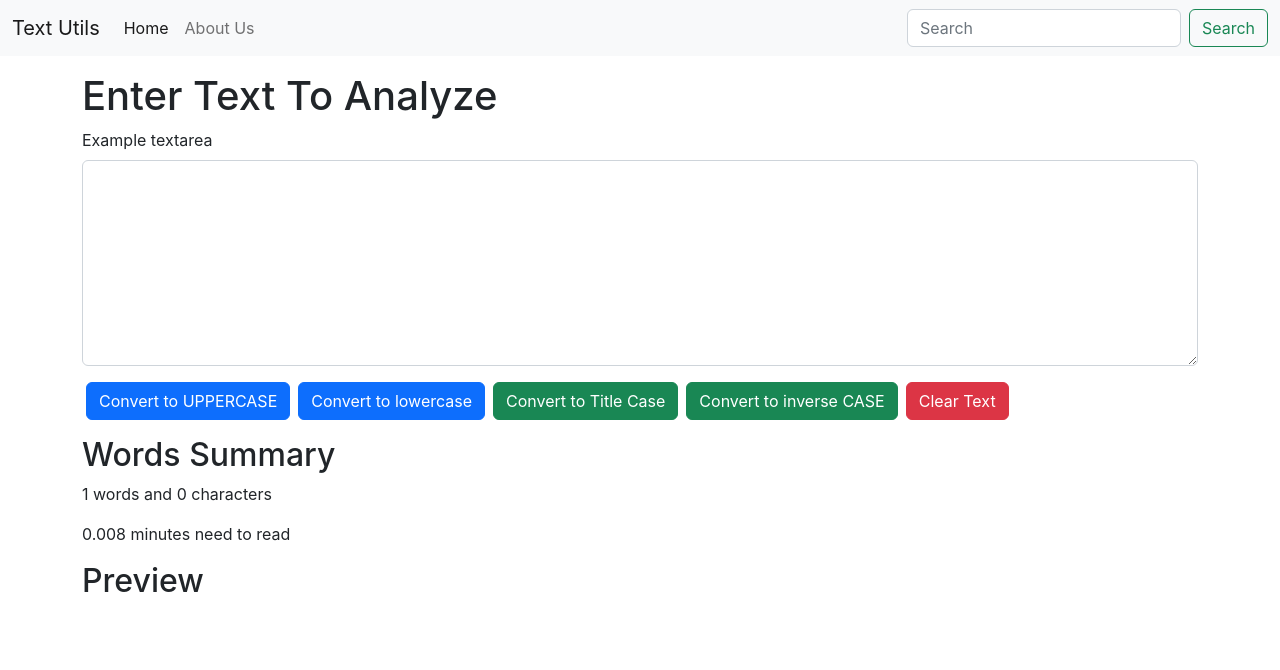
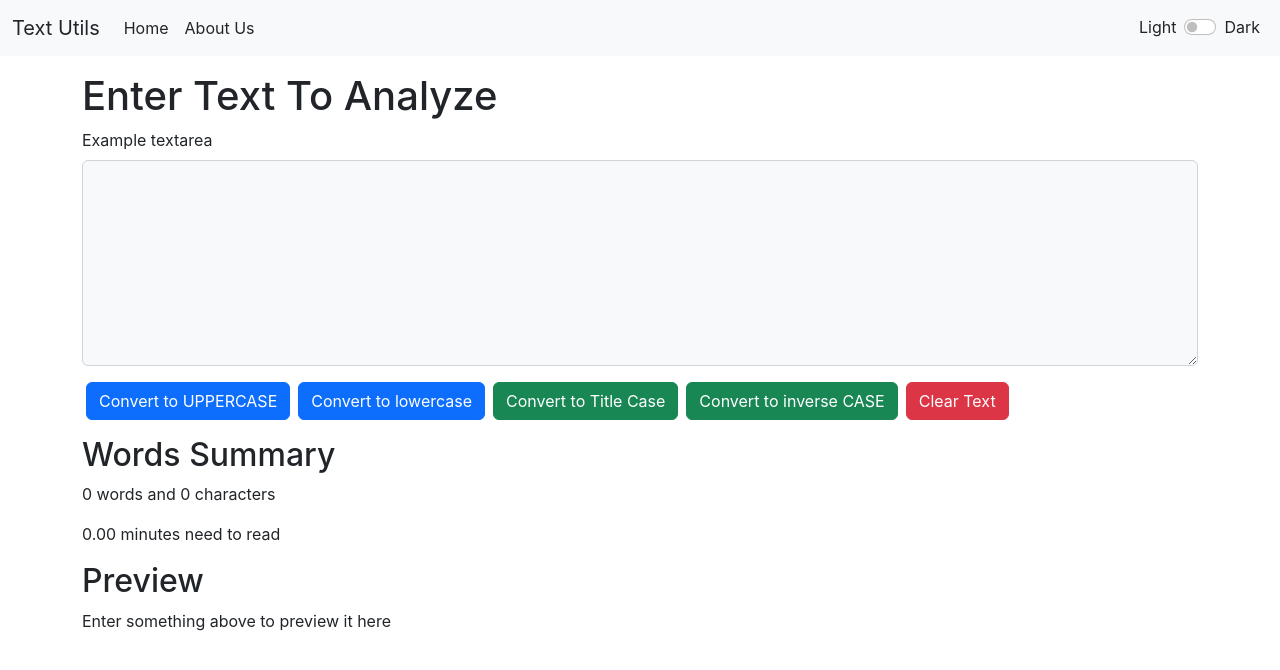
Before and after one commit to hassanimran1011/practice-app, a React (Create React App) app: page / in a window 1280 px wide. Shown: the top 670 px of the page. Built offline with nearby package versions, Linux system fonts and the light colour scheme.

Commit message:
components added

```diff
--- a/src/App.js
+++ b/src/App.js
@@ -1,16 +1,54 @@
-
+import React, { useState, useEffect } from 'react';
 import './App.css';
+import AboutUs from './components/AboutUs';
+import Alert from './components/Alert';
 import Navbar from './components/Navbar';
 import TextForm from './components/TextForm';
 
 const App = () =>{
+  const [bgStyle, setBgStyle] = useState("bg-light");
+  const [textStyle, setTextStyle] = useState("text-dark");
+  const [status, setStatus] = useState("light");
+  const [alert, setAlert] = useState(null);
+
+  useEffect(()=>{
+    setInterval(()=>{
+      setAlert(null);
+    },2000);
+  },[alert]);
+
+  const showAlert = (message, type) => {
+    setAlert({
+      msg:message,
+      type:type
+    });
+
+  }
+
+  const handleTheOnChange = () =>{
+    if(status === "dark"){
+        setBgStyle("bg-light");
+        setTextStyle("text-dark");
+        setStatus("light");
+        document.body.style.backgroundColor="#ededed";
+        showAlert("Light mode enabled","dark");
+    }else{
+        setBgStyle("bg-dark");
+        setTextStyle("text-light");
+        setStatus("dark");
+        document.body.style.backgroundColor="#202124";
+        showAlert("Dark mode enabled","light");
+    }
+}
 
   return(
       <>
-        <Navbar title='Text Utils' aboutText='About Us'/>
+        <Navbar title='Text Utils' aboutText='About Us' bgStyle={bgStyle} textStyle={textStyle} handleTheOnChange={handleTheOnChange}  />
+        <Alert alert={alert}/>
         <div className='container my-3'>
-          <TextForm heading="Enter Text To Analyze" />
+          <TextForm heading="Enter Text To Analyze" bgStyle={bgStyle} textStyle={textStyle}/>
         </div>
+        {/* <AboutUs heading="About Text Utils" bgStyle={bgStyle} textStyle={textStyle}/> */}
       </>
 
   );
--- /dev/null
+++ b/src/components/AboutUs.js
@@ -0,0 +1,53 @@
+import React from 'react';
+
+const AboutUs = (props) => {
+  return (
+    <>
+
+        <div className='conatiner my-3 col-md-8 offset-md-2'>
+        <h1 className={"my-3 "+props.textStyle}>{props.heading}</h1>
+            <div className="accordion" id="accordionExample">
+                <div className="accordion-item">
+                    <h2 className="accordion-header" id="headingOne">
+                    <button className={props.textStyle +" accordion-button " + props.bgStyle} type="button" data-bs-toggle="collapse" data-bs-target="#collapseOne" aria-expanded="true" aria-controls="collapseOne">
+                        Accordion Item #1
+                    </button>
+                    </h2>
+                    <div id="collapseOne" className={` ${props.textStyle } ${props.bgStyle} accordion-collapse collapse `} aria-labelledby="headingOne" data-bs-parent="#accordionExample">
+                    <div className="accordion-body">
+                        <strong>This is the first item's accordion body.</strong> It is shown by default, until the collapse plugin adds the appropriate classes that we use to style each element. These classes control the overall appearance, as well as the showing and hiding via CSS transitions. You can modify any of this with custom CSS or overriding our default variables. It's also worth noting that just about any HTML can go within the <code>.accordion-body</code>, though the transition does limit overflow.
+                    </div>
+                    </div>
+                </div>
+                <div className="accordion-item">
+                    <h2 className="accordion-header" id="headingTwo">
+                    <button className={props.textStyle +" accordion-button collapsed " + props.bgStyle} type="button" data-bs-toggle="collapse" data-bs-target="#collapseTwo" aria-expanded="false" aria-controls="collapseTwo">
+                        Accordion Item #2
+                    </button>
+                    </h2>
+                    <div id="collapseTwo" className={` ${props.textStyle } ${props.bgStyle} accordion-collapse collapse `} aria-labelledby="headingTwo" data-bs-parent="#accordionExample">
+                    <div className="accordion-body">
+                        <strong>This is the second item's accordion body.</strong> It is hidden by default, until the collapse plugin adds the appropriate classes that we use to style each element. These classes control the overall appearance, as well as the showing and hiding via CSS transitions. You can modify any of this with custom CSS or overriding our default variables. It's also worth noting that just about any HTML can go within the <code>.accordion-body</code>, though the transition does limit overflow.
+                    </div>
+                    </div>
+                </div>
+                <div className="accordion-item">
+                    <h2 className="accordion-header" id="headingThree">
+                    <button className={props.textStyle +" accordion-button collapsed " + props.bgStyle} type="button" data-bs-toggle="collapse" data-bs-target="#collapseThree" aria-expanded="false" aria-controls="collapseThree">
+                        Accordion Item #3
+                    </button>
+                    </h2>
+                    <div id="collapseThree" className={` ${props.textStyle } ${props.bgStyle} accordion-collapse collapse `} aria-labelledby="headingThree" data-bs-parent="#accordionExample">
+                    <div className="accordion-body">
+                        <strong>This is the third item's accordion body.</strong> It is hidden by default, until the collapse plugin adds the appropriate classes that we use to style each element. These classes control the overall appearance, as well as the showing and hiding via CSS transitions. You can modify any of this with custom CSS or overriding our default variables. It's also worth noting that just about any HTML can go within the <code>.accordion-body</code>, though the transition does limit overflow.
+                    </div>
+                    </div>
+                </div>
+            </div>
+        </div>
+
+    </>
+  );
+}
+
+export default AboutUs;
--- /dev/null
+++ b/src/components/Alert.js
@@ -0,0 +1,17 @@
+import React from 'react';
+
+const Alert = (props) =>{
+    return(
+        props.alert && <div className='container-fluid'>
+            <div className={`alert alert-${props.alert.type}`} role="alert">
+                {props.alert.msg}
+            </div>
+        </div>
+
+
+
+    );
+
+}
+
+export default Alert;
--- a/src/components/Navbar.js
+++ b/src/components/Navbar.js
@@ -1,28 +1,30 @@
 import React from 'react';
 import PropTypes from 'prop-types';
-
 
 const Navbar = (props) =>{
     return(
         <>
-                    <nav className="navbar navbar-expand-lg bg-light">
+                    <nav className={"navbar navbar-expand-lg " + props.bgStyle}>
                         <div className="container-fluid">
-                            <a className="navbar-brand" href="/">{props.title}</a>
+                            <a className={"navbar-brand " + props.textStyle} href="/">{props.title}</a>
                             <button className="navbar-toggler" type="button" data-bs-toggle="collapse" data-bs-target="#navbarSupportedContent" aria-controls="navbarSupportedContent" aria-expanded="false" aria-label="Toggle navigation">
                             <span className="navbar-toggler-icon"></span>
                             </button>
-                            <div className="collapse navbar-collapse" id="navbarSupportedContent">
-                            <ul className="navbar-nav me-auto mb-2 mb-lg-0">
-                                <li className="nav-item">
-                                <a className="nav-link active" aria-current="page" href="/">Home</a>
+                            <div className="collapse navbar-collapse" id="navbarSupportedContent" >
+                            <ul className="navbar-nav me-auto mb-2 mb-lg-0" >
+                                <li className="nav-item" >
+                                <a className={"nav-link " + props.textStyle} aria-current="page" href="/">Home</a>
                                 </li>
                                 <li className="nav-item">
-                                <a className="nav-link" href="/">{props.aboutText}</a>
+                                <a className={"nav-link " + props.textStyle} href="/">{props.aboutText}</a>
                                 </li>
                             </ul>
                             <form className="d-flex" role="search">
-                                <input className="form-control me-2" type="search" placeholder="Search" aria-label="Search"/>
-                                <button className="btn btn-outline-success" type="submit">Search</button>
+                                <label className={"form-check-label " + props.textStyle} htmlFor="">Light</label>
+                                <div className="form-check form-switch mx-2">
+                                    <input className="form-check-input" onChange={props.handleTheOnChange} type="checkbox" role="switch" id="flexSwitchCheckDefault"/>
+                                    <label className={"form-check-label " + props.textStyle} htmlFor="flexSwitchCheckDefault">Dark</label>
+                                </div>
                             </form>
                             </div>
                         </div>
--- a/src/components/TextForm.js
+++ b/src/components/TextForm.js
@@ -1,8 +1,7 @@
 import React, { useState } from 'react';
 
 const TextForm = (props) =>{
-    const [text, setText] = useState('');
-    console.log(text)
+    const [text, setText] = useState("");
     const handleUpClick = () =>{
         const newText = text.toUpperCase();
         setText(newText);
@@ -51,10 +50,10 @@ const TextForm = (props) =>{
     return(
         <>
         <div className='conatiner'>
-            <h1>{props.heading}</h1>
+            <h1 className={props.textStyle}>{props.heading}</h1>
             <div className="mb-3">
-                <label htmlFor="exampleFormControlTextarea1" className="form-label">Example textarea</label>
-                <textarea className="form-control" id="exampleFormControlTextarea1" rows="8" value={text} onChange={handleOnChange}></textarea>
+                <label htmlFor="exampleFormControlTextarea1" className={`form-label ${props.textStyle}`}>Example textarea</label>
+                <textarea className={`${props.textStyle + " " + props.bgStyle } form-control`} id="exampleFormControlTextarea1" rows="8" value={text} onChange={handleOnChange}></textarea>
             </div>
             <button className='btn btn-primary mx-1' onClick={handleUpClick}> Convert to UPPERCASE</button>
             <button className='btn btn-primary mx-1' onClick={handleLoClick}> Convert to lowercase</button>
@@ -63,11 +62,11 @@ const TextForm = (props) =>{
             <button className='btn btn-danger mx-1' onClick={handleClearClick}> Clear Text</button>
         </div>
         <div className='conatiner my-3'>
-            <h2>Words Summary</h2>
-            <p>{text.split(" ").length} words and {text.length} characters</p>
-            <p>{0.008 * text.split(" ").length} minutes need to read</p>
-            <h2>Preview</h2>
-            <p>{text}</p>
+            <h2 className={props.textStyle}>Words Summary</h2>
+            <p className={props.textStyle}>{text.length>0?text.split(" ").length:text.length} words and {text.length} characters</p>
+            <p className={props.textStyle}>{text.length>0?0.008 * text.split(" ").length:"0.00"} minutes need to read</p>
+            <h2 className={props.textStyle}>Preview</h2>
+            <p className={props.textStyle}>{text.length>0?text:"Enter something above to preview it here"}</p>
         </div>
         </>
     );
```
